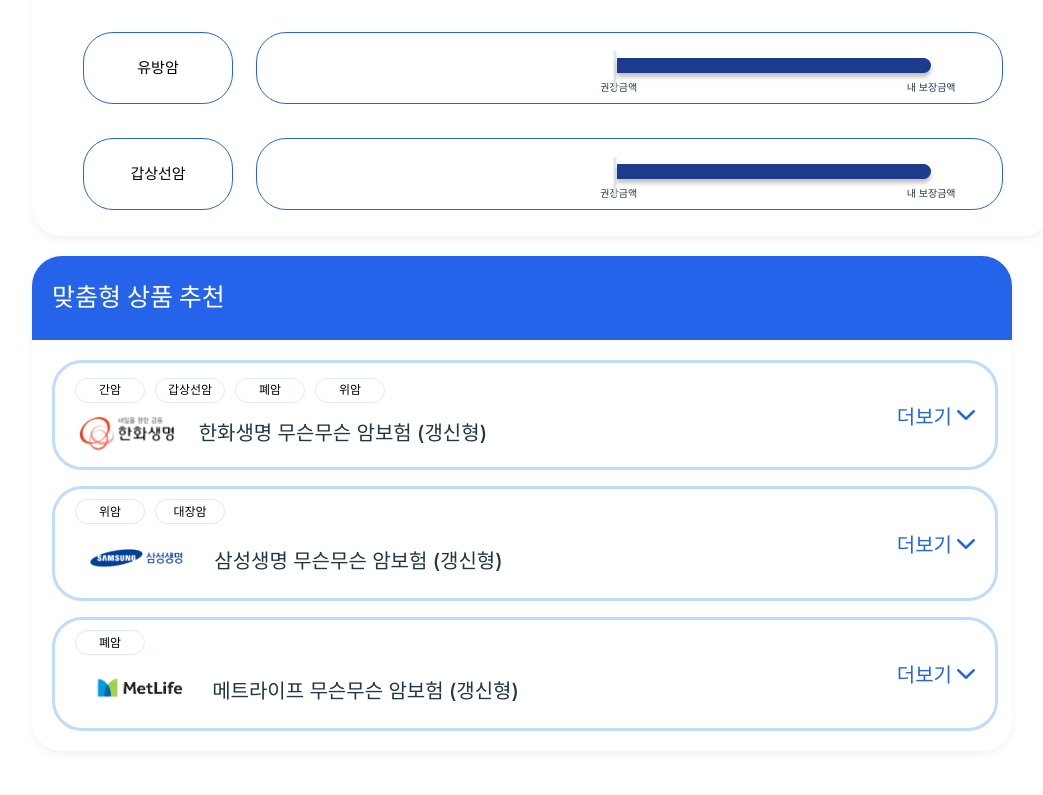
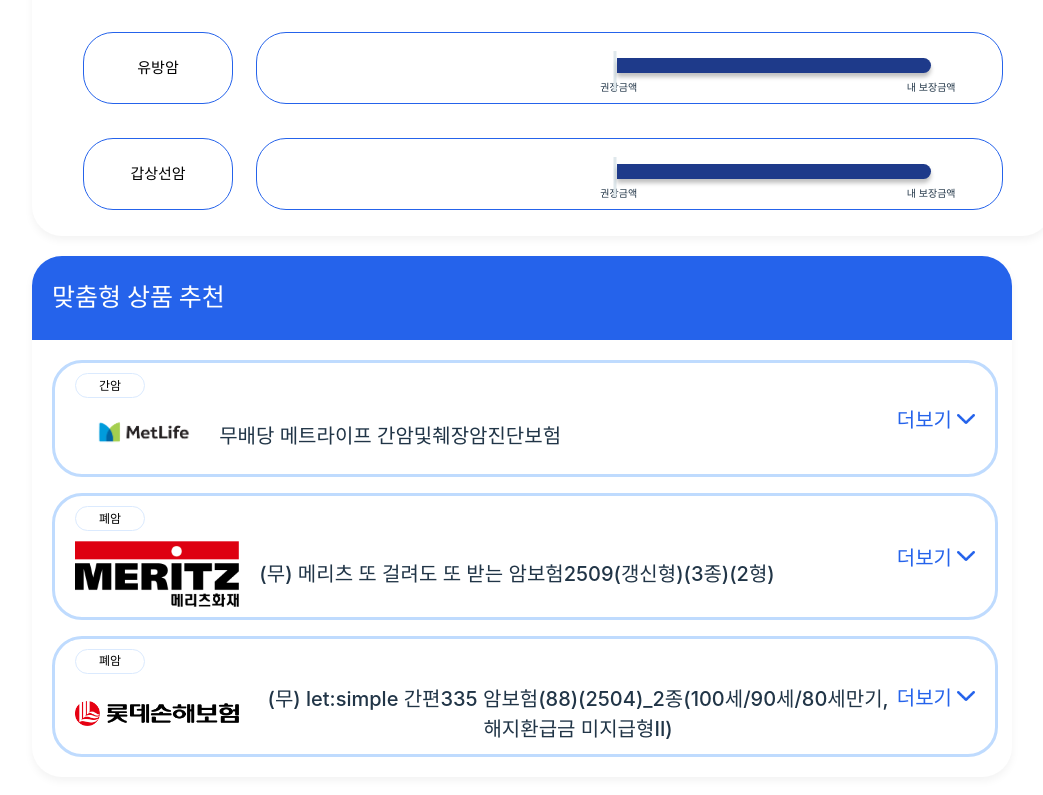
Before and after one commit to nenen2ya/insure-pocket, a React (Vite) app: page /subreport in a window 1280 px wide. Shown: the part 884-1679 px from the top of the page, without its empty margins (98-1141 px from the left). Built offline with nearby package versions, Linux system fonts and the light colour scheme.

Commit message:
add dummy & import it in subreport

```diff
--- a/src/components/RecommendCard.tsx
+++ b/src/components/RecommendCard.tsx
@@ -2,6 +2,8 @@
 import vector from "../assets/img/vector.png";
 import Button from "../components/Button";
 import { Link } from "react-router-dom";
+
+import { dummyRecommedData } from "../data/dummy_products";
 
 function MyToggle({rotated = false}:{rotated?:boolean}) {
     return (
@@ -23,7 +25,8 @@
   imgSrc: string; // 이미지 경로
   title: string;  // 상품명
   cancerKeywords: string[]; //세부암 키워드
-  href: string; //보험사 링크
+  href: any; //보험사 링크
+  contents: {keyword:string, summary:string}[];
   width?: string; // 카드 너비
   height?: string; // 카드 높이
 }
@@ -33,7 +36,8 @@
     title,
     cancerKeywords,
     href,
-    width=900
+    width=900,
+    contents
 }) => {
     const [open, setOpen] = useState(false);
     const toggle = () => setOpen(!open); //open -> !open으로 바꿈
@@ -151,6 +155,7 @@
                     </div>
                 </button>
             </div>
+            {/* 토글 오픈 시 */}
             {open&& (
                 <div style={{
                     width:"100%",
@@ -162,20 +167,15 @@
                 >
                     <div style={{
                         display:"flex",
-                        justifyContent:"space-around"
+                        justifyContent:"space-between"
                     }}>
                         {/* 키워드랑 써머리 3개 묶음 */}
-                        {[
-                        {keyword: "keyword1", summary:"summary1"},
-                        {keyword: "keyword2", summary:"summary2"},
-                        {keyword: "keyword3", summary:"summary3"}
-                        ].map((content,i) => (
+                        {contents.map((content, i)=>(
                             <div key={i}>
                             <h2>{content.keyword}</h2>
                             <h3>{content.summary}</h3>
                             </div>
-                        ))
-                        }
+                        ))}
                     </div>
                 <div style={{
                     display:"flex",
--- a/src/data/dummy_products.ts
+++ b/src/data/dummy_products.ts
@@ -5,20 +5,23 @@
 
 
 export const dummyRecommedData = {
+    user_id: 4,
+    user_name:"윤시윤",
     id:1,
     recommend_products :[
         {
             company_id:1,
             company_img:metlife,
+            company_src:"https://www.hanwhalife.com/main/MN_0000000_P10000.do",
             product_id:1,
             product_name:"무배당 메트라이프 간암및췌장암진단보험",
-            subcategory:[
+            subcategories:[
                 {
                     subcategory_id:1,
                     subcategory_name:"간암"
                 }
             ],
-            info:[
+            contents:[
                 {
                     keyword:"진단비",
                     summary:"보험기간 중 암 보장 개시일 이후에 간암이나 췌장암 진단을 처음 받으면, 한 번에 한해 보험금을 지급해요"
@@ -38,15 +41,16 @@
         {
             company_id:3,
             company_img:meritz,
+            company_href: "https://www.samsunglife.com/",
             product_id:2,
             product_name:"(무) 메리츠 또 걸려도 또 받는 암보험2509(갱신형)(3종)(2형)",
-            subcategory:[
+            subcategories:[
                 {
                     subcategory_id:3,
                     subcategory_name:"폐암"
                 }
             ],
-            info:[
+            contents:[
                 {
                     keyword:"진단비",
                     summary:"췌장암을 포함한 주요 30종의 암(예: 위암, 폐암, 간암, 대장암, 유방암, 갑상선암 등) 으로 진단되면, 유사암(생명에 미치는 위험이 상대적으로 적은 초기 단계 암)을 제외하고 각 암에 대해 진단금을 지급해요"
@@ -66,15 +70,16 @@
         {
             company_id:4,
             company_img:lotte,
+            company_href: "https://www.metlife.co.kr/",
             product_id:4,
             product_name:"(무) let:simple 간편335 암보험(88)(2504)_2종(100세/90세/80세만기, 해지환급금 미지급형Ⅱ)",
-            subcategory:[
+            subcategories:[
                 {
                     subcategory_id:3,
                     subcategory_name:"폐암"
                 }
             ],
-            info:[
+            contents:[
                 {
                     keyword:"진단비",
                     summary:"폐암Ⅱ는 폐암이 어느 정도 진행되어 주변 조직이나 림프절까지 퍼졌지만 다른 장기로는 전이되지 않은 중간 단계의 암을 말해요. 가입한 지 1년이 안 된 상태에서 폐암Ⅱ 진단을 받으면, 약속된 진단비의 절반(50%)만, 1년 이후에 받으면 전액을 지급받을 수 있어요"
--- a/src/pages/SubReport.tsx
+++ b/src/pages/SubReport.tsx
@@ -3,32 +3,11 @@
 import RecommendCard from "../components/RecommendCard"
 import CancerGraph from "../components/CancerGraph";
 
-import hanhwa from "../assets/img/company/hanhwa.png";
-import samsung from "../assets/img/company/samsung.png";
-import metlife from "../assets/img/company/metlife.png";
-
-// import {dummyRecommendData} from "../data/dummy_products";
+import {dummyRecommedData} from "../data/dummy_products";
 
 const SubReport: React.FC = () => {
-    // const data = dummyRecommendData;
-    const username = "윤시윤";
+    const data = dummyRecommedData;
     const subtypes = ["간암", "췌장암", "폐암", "위암", "대장암", "유방암", "갑상선암"];
-    const imgSrcs = [hanhwa,samsung,metlife];
-    const titles = [
-        "한화생명 무슨무슨 암보험 (갱신형)",
-        "삼성생명 무슨무슨 암보험 (갱신형)",
-        "메트라이프 무슨무슨 암보험 (갱신형)"
-    ];
-    const hrefs = [
-        "https://www.hanwhalife.com/main/MN_0000000_P10000.do", //한화 주소
-        "https://www.samsunglife.com/", //삼성 주소
-        "https://www.metlife.co.kr/", //메트라이프 주소
-    ]
-    const cancerKeywords = [
-        ["간암", "갑상선암", "폐암","위암"],
-        ['위암', '대장암'],
-        ['폐암']
-    ];
 
     return (
     <div style={{ textAlign: "center", marginTop: "100px" }}>
@@ -38,7 +17,7 @@
             alignItems:"baseline",
             gap: 10
             }}>
-            <h2 style={{fontSize:40}}>{username}님</h2>
+            <h2 style={{fontSize:40}}>{data.user_name}님</h2>
             <h2 style={{color:"#2563EB", fontSize:45}}>암</h2>
             <h2 style={{fontSize:40}}>보험 세부 분석 리포트</h2>
         </div>
@@ -59,26 +38,27 @@
                     gap:"20px"
                     }}
                 >
-                    <CancerGraph subtype={subtypes[0]}></CancerGraph>
-                    <CancerGraph subtype={subtypes[1]}></CancerGraph>
-                    <CancerGraph subtype={subtypes[2]}></CancerGraph>
-                    <CancerGraph subtype={subtypes[3]}></CancerGraph>
-                    <CancerGraph subtype={subtypes[4]}></CancerGraph>
-                    <CancerGraph subtype={subtypes[5]}></CancerGraph>
-                    <CancerGraph subtype={subtypes[6]}></CancerGraph>
+                    {subtypes.map((subtype,i) => (
+                        <CancerGraph key={i} subtype={subtype}></CancerGraph>
+                    ))
+                    }
                 </div>
             </ReportCard>
             <ReportCard title="맞춤형 상품 추천" width="980px" height="100%">
-                    {imgSrcs.map((imgSrc, i) => (
-                        <RecommendCard
-                            key = {i}
-                            imgSrc={imgSrc}
-                            title={titles[i]}
-                            cancerKeywords={cancerKeywords[i]}
-                            href={hrefs[i]}
-                        />
-                    ))
-                    }
+                {data.recommend_products.map((product)=>(
+                    <RecommendCard
+                    key = {product.product_id}
+                    imgSrc={product.company_img}
+                    title= {product.product_name}
+                    cancerKeywords= {product.subcategories.map((subcategory)=>(
+                                        subcategory.subcategory_name
+                                    ))
+                                    }
+                    href= {product.company_src}
+                    contents={product.contents}
+                    />
+                ))
+                }
             </ReportCard>
         </div>
     </div>
```
Lines whose indentation alone changed are shown as unchanged.
